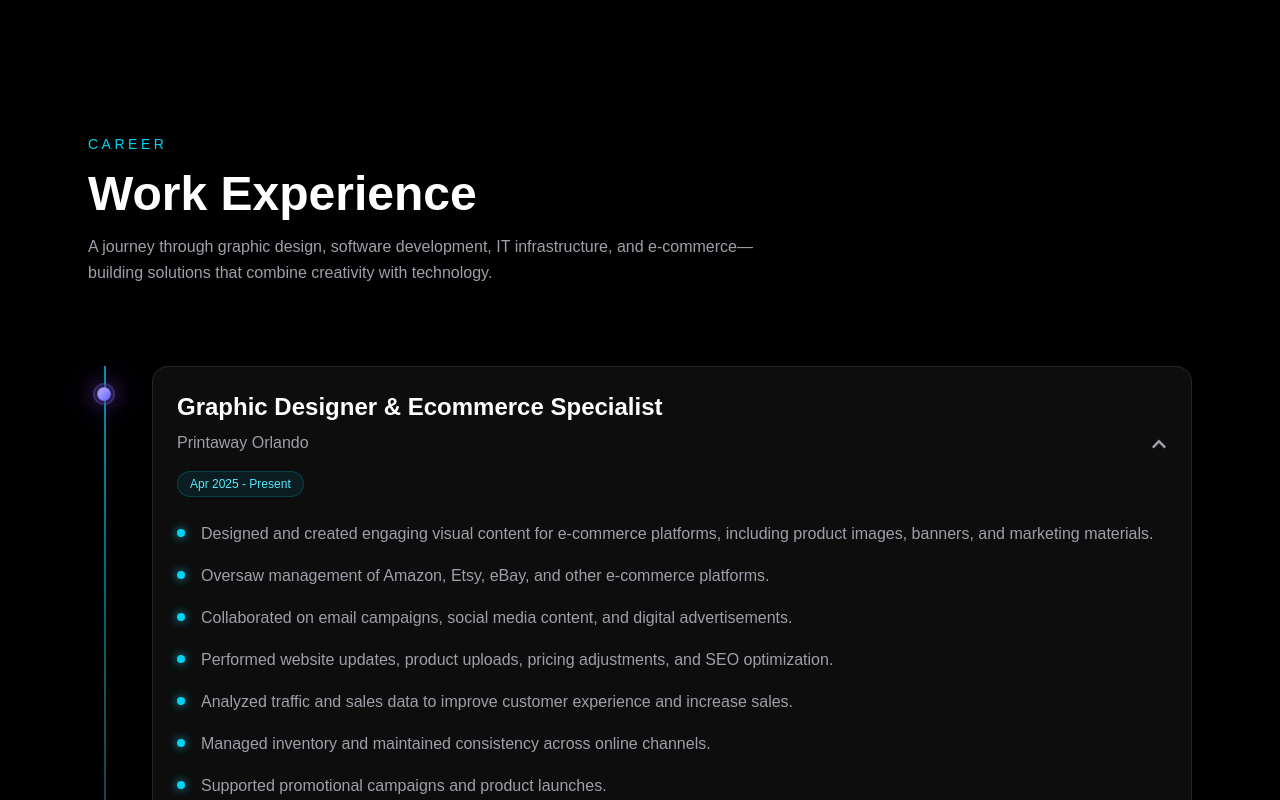
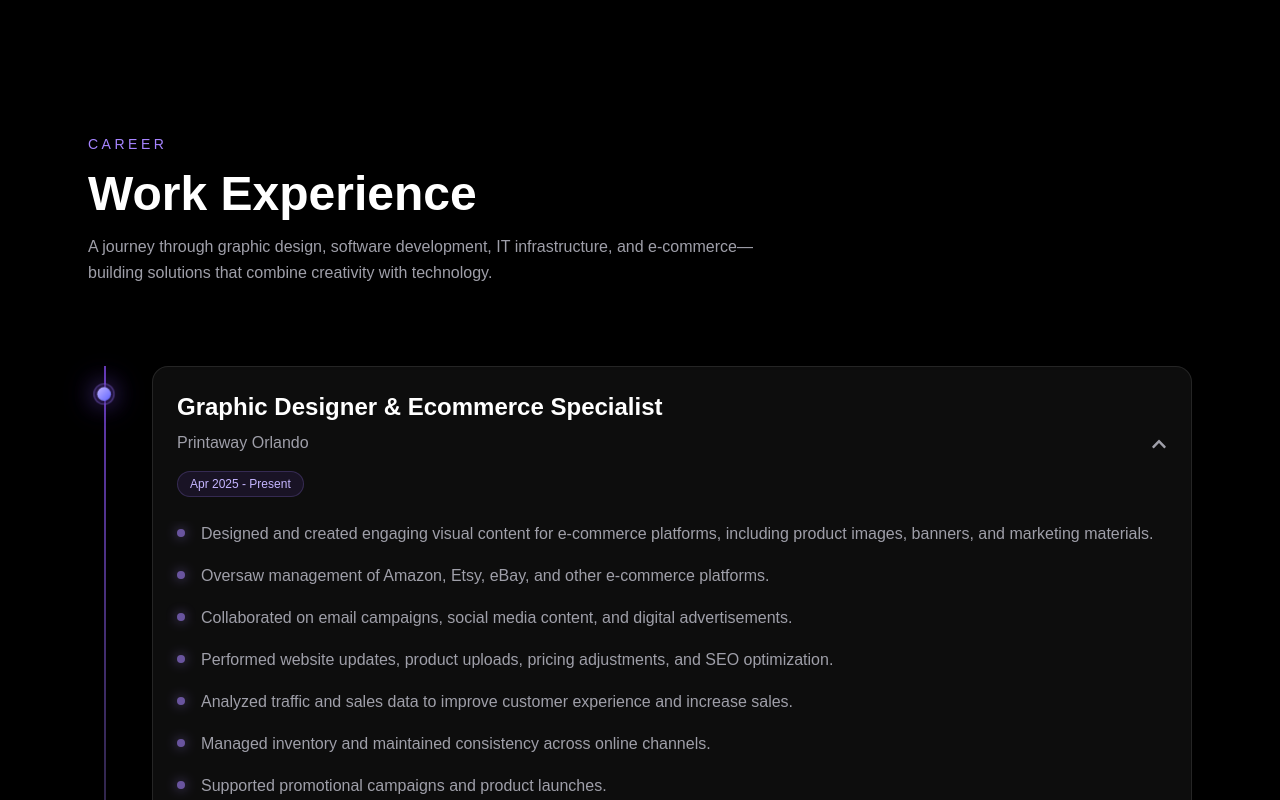
Before and after one commit to dsalguera/Salguera_Studio, a Next.js app: page / in a window 1280 px wide. Shown: the part 2580-3380 px from the top of the page. Built offline with nearby package versions, Linux system fonts and the light colour scheme.

Commit message:
Update Experience.tsx

```diff
--- a/components/Experience.tsx
+++ b/components/Experience.tsx
@@ -76,13 +76,10 @@ export default function Experience() {
   const [openCard, setOpenCard] = useState<number | null>(0);
 
   return (
-    <section
-      id="experience"
-      className="max-w-6xl mx-auto px-6 py-32"
-    >
+    <section id="experience" className="max-w-6xl mx-auto px-6 py-32">
       <ScrollReveal>
         <div className="mb-20">
-          <p className="uppercase tracking-[0.25em] text-cyan-400 text-sm mb-4">
+          <p className="uppercase tracking-[0.25em] text-violet-400 text-sm mb-4">
             CAREER
           </p>
 
@@ -101,19 +98,7 @@ export default function Experience() {
       <div className="relative">
 
         {/* Timeline */}
-        <div
-          className="
-            absolute
-            left-4
-            top-0
-            bottom-0
-            w-[2px]
-            bg-gradient-to-b
-            from-cyan-400/70
-            via-white/10
-            to-purple-500/60
-          "
-        />
+        <div className="absolute left-4 top-0 bottom-0 w-[2px] bg-gradient-to-b from-violet-500/70 via-white/10 to-indigo-500/60" />
 
         <div className="space-y-10">
 
@@ -122,7 +107,6 @@ export default function Experience() {
             const isOpen = openCard === index;
 
             return (
-
               <ScrollReveal key={index}>
 
                 <div className="relative pl-16">
@@ -131,7 +115,7 @@ export default function Experience() {
 
                   <div className="absolute left-0 top-3 flex items-center justify-center w-8 h-8">
 
-                    {/* Soft breathing glow */}
+                    {/* Breathing Glow */}
                     <motion.div
                       animate={{
                         scale: [1, 1.25, 1],
@@ -140,21 +124,13 @@ export default function Experience() {
                       transition={{
                         duration: 2.8,
                         repeat: Infinity,
-                        repeatType: "loop",
                         ease: "easeInOut",
                         delay: index * 0.25,
                       }}
-                      className="
-                        absolute
-                        w-8
-                        h-8
-                        rounded-full
-                        bg-violet-500/30
-                        blur-md
-                      "
+                      className="absolute w-8 h-8 rounded-full bg-violet-500/25 blur-md"
                     />
 
-                    {/* Heartbeat */}
+                    {/* Heartbeat Ring */}
                     <motion.div
                       animate={{
                         scale: [1, 1.15, 1, 1.15, 1],
@@ -162,21 +138,11 @@ export default function Experience() {
                       transition={{
                         duration: 1.8,
                         repeat: Infinity,
-                        repeatType: "loop",
                         ease: "easeInOut",
                         times: [0, .12, .24, .36, 1],
-                        delay: index * 0.18,
+                        delay: index * .18,
                       }}
-                      className="
-                        absolute
-                        w-5
-                        h-5
-                        rounded-full
-                        border
-                        border-violet-400/40
-                        bg-violet-500/10
-                        backdrop-blur-md
-                      "
+                      className="absolute w-5 h-5 rounded-full border border-violet-400/40 bg-violet-500/10 backdrop-blur-md"
                     />
 
                     {/* Core */}
@@ -187,20 +153,11 @@ export default function Experience() {
                       transition={{
                         duration: 1.8,
                         repeat: Infinity,
-                        repeatType: "loop",
                         ease: "easeInOut",
                         times: [0, .12, .24, .36, 1],
-                        delay: index * 0.18,
+                        delay: index * .18,
                       }}
-                      className="
-                        w-3
-                        h-3
-                        rounded-full
-                        bg-gradient-to-br
-                        from-violet-300
-                        to-indigo-500
-                        shadow-[0_0_18px_rgba(139,92,246,.8)]
-                      "
+                      className="w-3 h-3 rounded-full bg-gradient-to-br from-violet-300 to-indigo-500 shadow-[0_0_20px_rgba(139,92,246,.9)]"
                     />
 
                   </div>
@@ -208,37 +165,18 @@ export default function Experience() {
                   {/* Card */}
 
                   <motion.div
-                    whileHover={{
-                      y: -4,
-                    }}
-                    transition={{
-                      duration: .25,
-                    }}
-                    className="
-                      bg-white/5
-                      border
-                      border-white/10
-                      rounded-2xl
-                      backdrop-blur-xl
-                      overflow-hidden
-                      hover:border-cyan-400/30
-                      hover:bg-white/10
-                      hover:shadow-[0_0_40px_rgba(34,211,238,.08)]
-                      transition-all
-                      duration-500
-                    "
+                    whileHover={{ y: -5 }}
+                    transition={{ duration: .25 }}
+                    className="bg-white/5 border border-white/10 rounded-2xl backdrop-blur-xl overflow-hidden transition-all duration-500 hover:bg-white/10 hover:border-violet-400/30 hover:shadow-[0_0_40px_rgba(139,92,246,.12)]"
                   >
 
                     {/* Header */}
 
                     <button
-                      onClick={() =>
-                        setOpenCard(
-                          isOpen ? null : index
-                        )
-                      }
+                      onClick={() => setOpenCard(isOpen ? null : index)}
                       className="w-full p-6 flex justify-between items-center text-left"
                     >
+
                       <div>
 
                         <h3 className="text-2xl font-bold">
@@ -249,57 +187,34 @@ export default function Experience() {
                           {job.company}
                         </p>
 
-                        <span
-                          className="
-                            inline-flex
-                            items-center
-                            mt-4
-                            px-3
-                            py-1
-                            rounded-full
-                            border
-                            border-cyan-400/20
-                            bg-cyan-500/10
-                            text-cyan-300
-                            text-xs
-                          "
-                        >
+                        <span className="inline-flex mt-4 items-center rounded-full border border-violet-400/20 bg-violet-500/10 text-violet-300 px-3 py-1 text-xs">
                           {job.period}
                         </span>
 
                       </div>
 
-                      <FaChevronDown
-                        className={`
-                          text-zinc-400
-                          transition-transform
-                          duration-300
-                          ${isOpen ? "rotate-180" : ""}
-                        `}
-                      />
+                      <motion.div
+                        animate={{
+                          rotate: isOpen ? 180 : 0,
+                        }}
+                        transition={{
+                          duration: .3,
+                        }}
+                      >
+                        <FaChevronDown className="text-zinc-400" />
+                      </motion.div>
 
                     </button>
 
-                    <AnimatePresence>
+                    <AnimatePresence initial={false}>
 
                       {isOpen && (
 
                         <motion.div
-                          initial={{
-                            height: 0,
-                            opacity: 0,
-                          }}
-                          animate={{
-                            height: "auto",
-                            opacity: 1,
-                          }}
-                          exit={{
-                            height: 0,
-                            opacity: 0,
-                          }}
-                          transition={{
-                            duration: .35,
-                          }}
+                          initial={{ height: 0, opacity: 0 }}
+                          animate={{ height: "auto", opacity: 1 }}
+                          exit={{ height: 0, opacity: 0 }}
+                          transition={{ duration: .35 }}
                           className="overflow-hidden"
                         >
 
@@ -311,35 +226,28 @@ export default function Experience() {
 
                                 <motion.li
                                   key={i}
-                                  initial={{
-                                    opacity: 0,
-                                    x: -10,
-                                  }}
-                                  animate={{
-                                    opacity: 1,
-                                    x: 0,
-                                  }}
+                                  initial={{ opacity: 0, x: -12 }}
+                                  animate={{ opacity: 1, x: 0 }}
                                   transition={{
                                     delay: i * .05,
                                   }}
                                   className="flex gap-4 text-zinc-400 leading-relaxed"
                                 >
 
-                                  <div
-                                    className="
-                                      mt-2
-                                      w-2
-                                      h-2
-                                      rounded-full
-                                      bg-cyan-400
-                                      shadow-[0_0_10px_rgba(34,211,238,.8)]
-                                      flex-shrink-0
-                                    "
+                                  <motion.div
+                                    animate={{
+                                      scale: [1, 1.4, 1],
+                                      opacity: [.6, 1, .6],
+                                    }}
+                                    transition={{
+                                      duration: 2,
+                                      repeat: Infinity,
+                                      delay: i * .15,
+                                    }}
+                                    className="mt-2 w-2 h-2 rounded-full bg-violet-400 shadow-[0_0_12px_rgba(167,139,250,.9)] flex-shrink-0"
                                   />
 
-                                  <span>
-                                    {bullet}
-                                  </span>
+                                  <span>{bullet}</span>
 
                                 </motion.li>
 
@@ -360,7 +268,6 @@ export default function Experience() {
                 </div>
 
               </ScrollReveal>
-
             );
 
           })}
@@ -368,6 +275,7 @@ export default function Experience() {
         </div>
 
       </div>
+
     </section>
   );
 }
```
